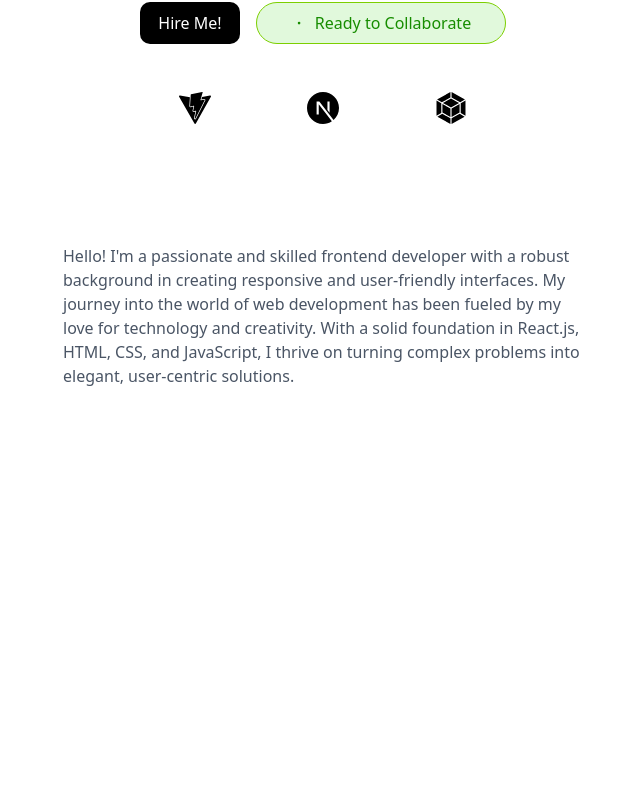
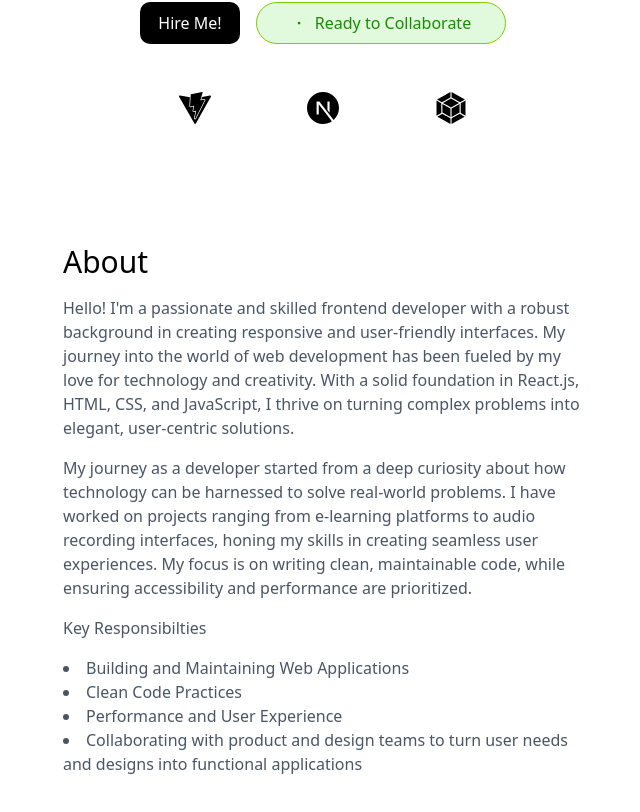
Before and after one commit to akareagwom/main-portfolio, a React (Vite) app: page / in a window 1280 px wide. Shown: the part 482-1294 px from the top of the page, without its empty margins (317-957 px from the left). Before the commit the page ends 950 px from the top, so only its background shows below. Built offline with nearby package versions, Linux system fonts and the light colour scheme.

Commit message:
about section

```diff
--- a/src/pages/About.tsx
+++ b/src/pages/About.tsx
@@ -1,9 +1,32 @@
-const About =()=>{
-    return(
-        <div className="p-10 text-gray-600 md:p-16 lg:p-20">
-            <p>Hello! I'm a passionate and skilled frontend developer with a robust background in creating responsive and user-friendly interfaces. My journey into the world of web development has been fueled by my love for technology and creativity. With a solid foundation in React.js, HTML, CSS, and JavaScript, I thrive on turning complex problems into elegant, user-centric solutions.</p>
-        </div>
-    )
-}
+const About = () => {
+  return (
+    <div className="p-10 text-gray-600 md:p-16 leading-[24px] flex flex-col gap-4 lg:p-20">
+      <h1 className="text-3xl font-xl text-black">About</h1>
+      <p>
+        Hello! I'm a passionate and skilled frontend developer with a robust
+        background in creating responsive and user-friendly interfaces. My
+        journey into the world of web development has been fueled by my love for
+        technology and creativity. With a solid foundation in React.js, HTML,
+        CSS, and JavaScript, I thrive on turning complex problems into elegant,
+        user-centric solutions.
+      </p>
+      <p>
+        My journey as a developer started from a deep curiosity about how
+        technology can be harnessed to solve real-world problems. I have worked
+        on projects ranging from e-learning platforms to audio recording
+        interfaces, honing my skills in creating seamless user experiences. My
+        focus is on writing clean, maintainable code, while ensuring
+        accessibility and performance are prioritized.
+      </p>
+      <h1>Key Responsibilties</h1>
+      <div>
+        <li>Building and Maintaining Web Applications</li>
+        <li>Clean Code Practices</li>
+        <li>Performance and User Experience</li>
+        <li>Collaborating with product and design teams to turn user needs and designs into functional applications</li>
+      </div>
+    </div>
+  );
+};
 
 export default About;
```
